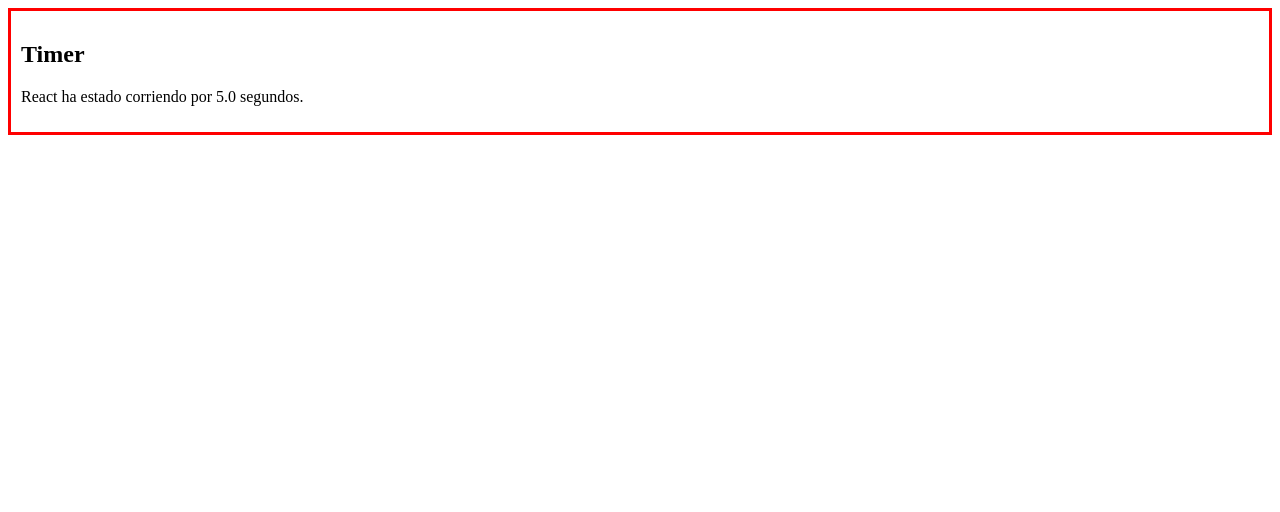
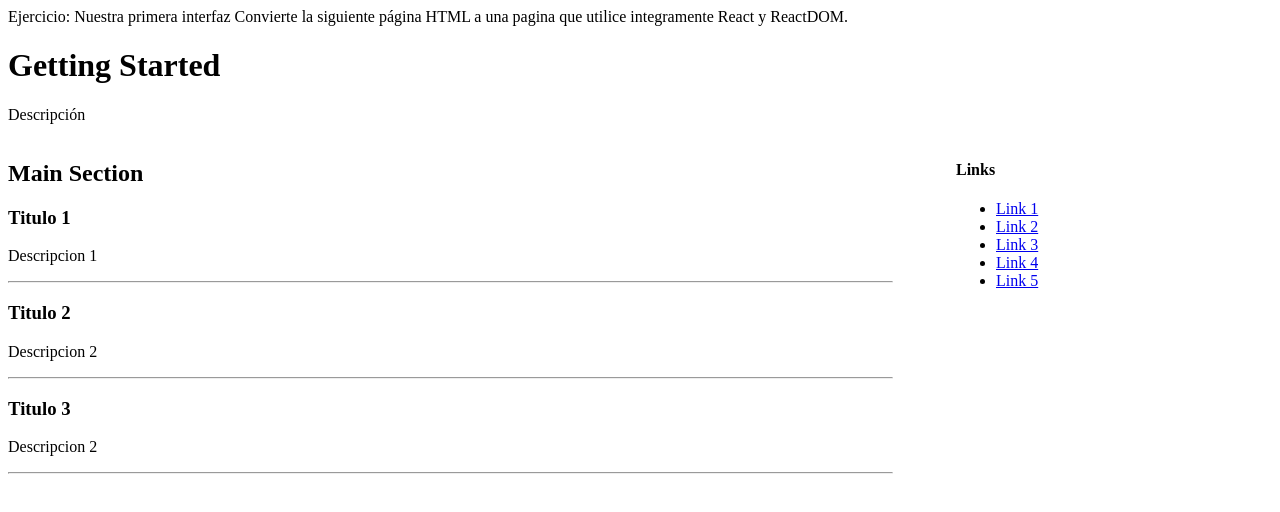
Before and after one commit to klujanrosas/laboratoria-react-semana-01, a plain HTML site: page index.html in a window 1280 px wide. Drawn offline with nearby package versions, Linux system fonts and the light colour scheme.

```diff
--- a/index.html
+++ b/index.html
@@ -1,49 +1,50 @@
+
+
+Ejercicio: Nuestra primera interfaz
+
+Convierte la siguiente página HTML a una pagina que utilice integramente React y ReactDOM.
+
 <!DOCTYPE html>
 <html>
   <head>
     <meta charset="utf-8">
     <title>React: Getting Started</title>
-    <!-- importamos unos estilos -->
-    <link rel="stylesheet" href="styles.css" />
-    <script src="https://unpkg.com/react@15/dist/react.js"></script>
-    <script src="https://unpkg.com/react-dom@15/dist/react-dom.js"></script>
+    <link rel="stylesheet" href="../shared/css/base.css" />
   </head>
   <body>
-      <div id="timer">
-        <p>
-          Si ves esto React <strong>no</strong> está funcionando.
-        </p>
-      </div>
+    <header>
+      <h1>Getting Started</h1>
+      <p>Descripción</p>
+    </header>
 
-      <script>
-        const div = React.DOM.div
-        const h2 = React.DOM.h2
-        const p = React.DOM.p
+    <section id="main" style="width: 70%; float: left">
+      <h2>Main Section</h2>
+      <article>
+        <h3>Titulo 1</h3>
+        <p>Descripcion 1</p>
+        <hr />
+      </article>
+      <article>
+        <h3>Titulo 2</h3>
+        <p>Descripcion 2</p>
+        <hr />
+      </article>
+      <article>
+        <h3>Titulo 3</h3>
+        <p>Descripcion 2</p>
+        <hr />
+      </article>
+    </section>
 
-        function Timer(props) {
-          const transcurrido = Math.round(props.transcurrido  / 100);
-          const segundos = transcurrido / 10 + (transcurrido % 10 ? '' : '.0' );
-          const mensaje = 'React ha estado corriendo por ' + segundos + ' segundos.';
-
-          const borderColor = transcurrido % 2 === 0 ? 'red' : 'blue'
-          const containerStyle = {
-            border: '3px solid ' + borderColor,
-            padding: 10
-          }
-
-          return div({ style: containerStyle },
-            h2(null, "Timer"),
-            p(null, mensaje)
-          )
-        }
-
-        const start = new Date().getTime();
-        setInterval(function() {
-          ReactDOM.render(
-            Timer({ transcurrido: new Date().getTime() - start }),
-            document.getElementById('timer')
-          );
-        }, 50);
-      </script>
-    </body>
+    <aside style="width: 25%; float: right;">
+      <h4>Links</h4>
+      <ul>
+        <li><a href="#">Link 1</a></li>
+        <li><a href="#">Link 2</a></li>
+        <li><a href="#">Link 3</a></li>
+        <li><a href="#">Link 4</a></li>
+        <li><a href="#">Link 5</a></li>
+      </ul>
+    </aside>
+  </body>
 </html>
```
